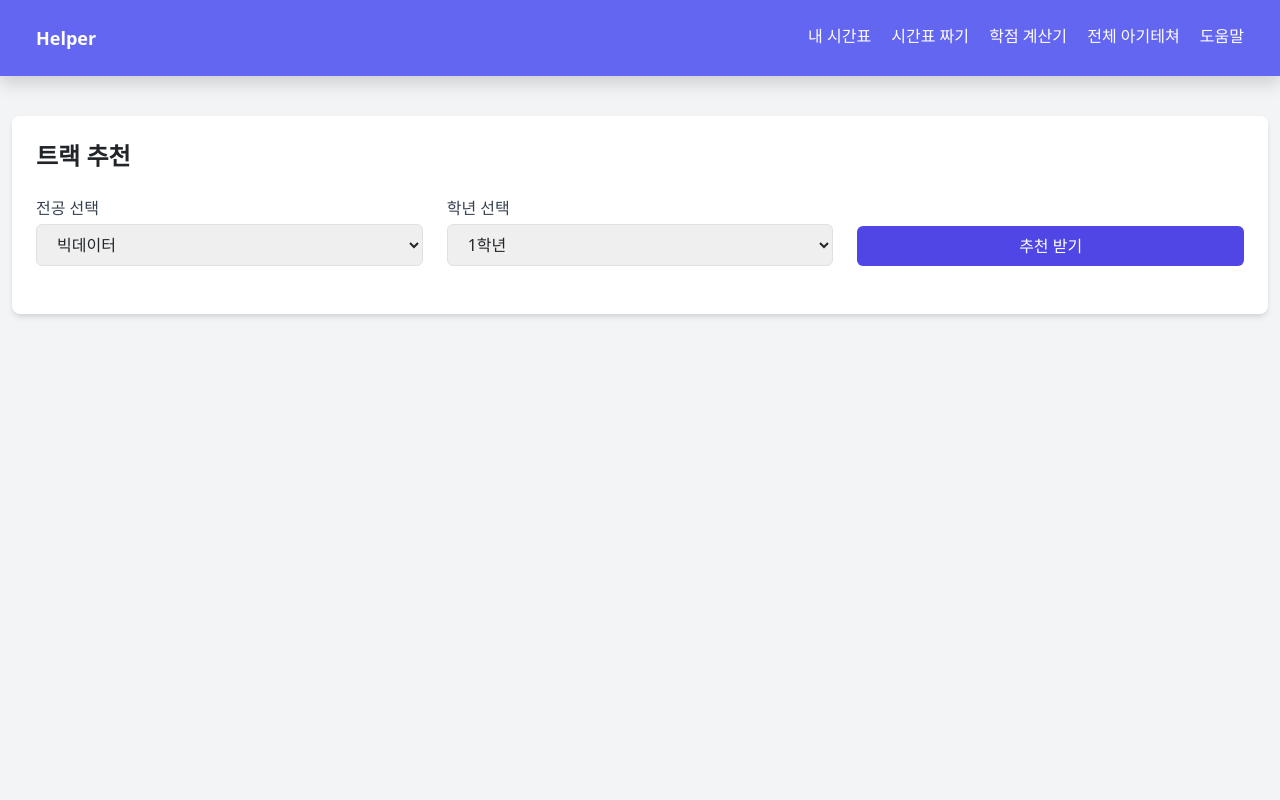
After one commit to Cansur/Timetable-Assistant-Using-AI, a Flask app: page /track-recommend in a window 1280 px wide. The commit adds this page. Run offline with Flask 3, Linux system fonts and the light colour scheme; some libraries are stand-ins or nearby versions.

Commit message:
트랙추가(태빈)

```diff
--- a/back/apps/views/routes.py
+++ b/back/apps/views/routes.py
@@ -1,4 +1,5 @@
-from flask import Blueprint, Flask, render_template
+from flask import Blueprint, Flask, render_template, request, jsonify
+import random
 
 routes = Blueprint("routes", __name__)
 
@@ -18,9 +19,44 @@ def chat2_world():
 def statistics_world():
     return render_template('statistics.html')
 
-@routes.route('/compare')
-def compare_world():
-    return render_template('compare.html')
+@routes.route("/api/track-recommend", methods=["POST"])
+def api_track_recommend():
+    # 전공별 학년별 과목 목록
+    track_subjects = {
+        "빅데이터": {
+            "1학년": ["자바프로그래밍 I", "이산구조론", "파이썬과학프로그래밍기초", "C프로그래밍"],
+            "2학년": ["자료구조", "C프로그래밍", "데이터사이언스기초", "컴퓨터구조"],
+            "3학년": ["머신러닝", "데이터마이닝", "운영체제", "프로그래밍이론"],
+            "4학년": ["시스템보안", "클라우드컴퓨팅", "빅데이터개론", "계산이론"]
+        },
+        "콘텐츠IT": {
+            "1학년": ["자바프로그래밍 I", "이산구조론", "C프로그래밍"],
+            "2학년": ["자료구조", "데이터베이스기초", "파이썬과학프로그래밍기초"],
+            "3학년": ["소프트웨어공학", "윈도우프로그래밍", "웹프로그래밍", "정보보호론"],
+            "4학년": ["게임프로그래밍", "머신러닝응용", "영상처리와딥러닝", "HCI"]
+        },
+        "스마트IoT": {
+            "1학년": ["자바프로그래밍 I", "이산구조론", "선형대수"],
+            "2학년": ["C프로그래밍", "신호및시스템", "데이터사이언스기초", "회로이론 및 실험"],
+            "3학년": ["IoT네트워크", "오픈소스하드웨어응용", "통신네트워크시스템", "블록체인"],
+            "4학년": ["네트워크보안", "고급임베디드시스템", "소프트웨어캡스톤디자인", "임베디드시스템"]
+        }
+    }
+
+    # 프론트에서 보낸 데이터 받기
+    data = request.get_json()
+    track = data.get("track")   # 예: 빅데이터
+    grade = data.get("grade")   # 예: 3학년
+
+    # 유효성 검사
+    if not track or not grade or track not in track_subjects or grade not in track_subjects[track]:
+        return jsonify({"error": "잘못된 전공 또는 학년입니다."}), 400
+
+    # 랜덤 추천 (최대 3개)
+    candidates = track_subjects[track][grade]
+    subjects = random.sample(candidates, k=min(3, len(candidates)))
+
+    return jsonify({"subjects": subjects})
 
 # @routes.route('/layout-static.html')
 # def layout_static():
@@ -53,3 +89,7 @@ def compare_world():
 @routes.route('/test')
 def test():
     return render_template('temp/test.html')
+
+@routes.route('/track-recommend')
+def track_recommend_page():
+    return render_template('track_recommend.html')
--- a/back/templates/index.html
+++ b/back/templates/index.html
@@ -31,6 +31,7 @@
                         <li><a href="/compare">시간표 비교 하기</a></li>
                     </ul>
                 </li>
+                <li><a href="/track-recommend">트랙 추천</a></li>
                 <li><a href="#">학점 계산기</a></li>
                 <li><a href="#">전체 아키텍처</a></li>
                 <li><a href="https://github.com/Cansur/Timetable-Assistant-Using-AI">도움말</a></li>
--- a/back/templates/temp/layout-static.html
+++ b/back/templates/temp/layout-static.html
@@ -47,6 +47,11 @@
                                 Dashboard
                             </a>
                             <div class="sb-sidenav-menu-heading">Interface</div>
+                            <a class="nav-link" href="/track-recommend">
+                                <div class="sb-nav-link-icon"><i class="fas fa-stream"></i></div>
+                                트랙 추천
+                            </a>
+
                             <a class="nav-link collapsed" href="#" data-bs-toggle="collapse" data-bs-target="#collapseLayouts" aria-expanded="false" aria-controls="collapseLayouts">
                                 <div class="sb-nav-link-icon"><i class="fas fa-columns"></i></div>
                                 Layouts
--- /dev/null
+++ b/back/templates/track_recommend.html
@@ -0,0 +1,102 @@
+<!DOCTYPE html>
+<html lang="ko">
+
+<head>
+    <meta charset="utf-8" />
+    <meta http-equiv="X-UA-Compatible" content="IE=edge" />
+    <meta name="viewport" content="width=device-width, initial-scale=1, shrink-to-fit=no" />
+    <meta name="description" content="트랙 추천" />
+    <meta name="author" content="GPT" />
+    <title>Helper - 트랙 추천</title>
+    <link href="https://cdn.jsdelivr.net/npm/simple-datatables@7.1.2/dist/style.min.css" rel="stylesheet" />
+    <link href="/static/css/styles.css" rel="stylesheet" />
+    <link href="/static/css/myStyles.css" rel="stylesheet" />
+    <link href="https://cdn.jsdelivr.net/npm/tailwindcss@2.2.19/dist/tailwind.min.css" rel="stylesheet" />
+    <link href="https://fonts.googleapis.com/css2?family=Inter:wght@400;500;600&display=swap" rel="stylesheet" />
+    <script src="https://use.fontawesome.com/releases/v6.3.0/js/all.js" crossorigin="anonymous"></script>
+</head>
+
+<body class="bg-gray-100">
+    <!-- 네비게이션 바 -->
+    <nav class="bg-indigo-500 p-4 shadow text-white">
+        <div class="container mx-auto flex justify-between">
+            <div class="text-lg font-semibold">Helper</div>
+            <div class="space-x-4">
+                <a href="/" class="hover:underline">내 시간표</a>
+                <a href="#" class="hover:underline">시간표 짜기</a>
+                <a href="/chat" class="hover:underline">학점 계산기</a>
+                <a href="/statistics" class="hover:underline">전체 아기테쳐</a>
+                <a href="#" class="hover:underline">도움말</a>
+            </div>
+        </div>
+    </nav>
+
+    <!-- 본문 콘텐츠 -->
+    <main class="container mx-auto mt-10">
+        <div class="bg-white rounded-lg shadow-md p-6">
+            <h2 class="text-2xl font-bold mb-6">트랙 추천</h2>
+
+            <!-- 선택 폼 -->
+            <div class="grid grid-cols-1 md:grid-cols-3 gap-4 mb-6">
+                <div>
+                    <label for="track" class="block mb-1 font-medium text-gray-700">전공 선택</label>
+                    <select id="track" class="w-full border border-gray-300 rounded px-3 py-2">
+                        <option value="빅데이터">빅데이터</option>
+                        <option value="콘텐츠IT">콘텐츠IT</option>
+                        <option value="스마트IoT">스마트IoT</option>
+                    </select>
+                </div>
+                <div>
+                    <label for="grade" class="block mb-1 font-medium text-gray-700">학년 선택</label>
+                    <select id="grade" class="w-full border border-gray-300 rounded px-3 py-2">
+                        <option value="1학년">1학년</option>
+                        <option value="2학년">2학년</option>
+                        <option value="3학년">3학년</option>
+                        <option value="4학년">4학년</option>
+                    </select>
+                </div>
+                <div class="flex items-end">
+                    <button onclick="fetchRecommendation()" class="w-full bg-indigo-600 text-white px-4 py-2 rounded hover:bg-indigo-700 transition">
+                        추천 받기
+                    </button>
+                </div>
+            </div>
+
+            <!-- 결과 영역 -->
+            <div id="result" style="display: none;">
+                <h3 class="text-lg font-semibold mb-2">추천 과목</h3>
+                <ul id="subject-list" class="list-disc list-inside text-gray-800"></ul>
+            </div>
+        </div>
+    </main>
+
+    <script>
+        async function fetchRecommendation() {
+            const track = document.getElementById('track').value;
+            const grade = document.getElementById('grade').value;
+
+            const response = await fetch('/api/track-recommend', {
+                method: 'POST',
+                headers: { 'Content-Type': 'application/json' },
+                body: JSON.stringify({ track, grade })
+            });
+
+            const data = await response.json();
+            const list = document.getElementById('subject-list');
+            const resultBox = document.getElementById('result');
+
+            list.innerHTML = '';
+            if (data.subjects) {
+                data.subjects.forEach(subject => {
+                    const li = document.createElement('li');
+                    li.textContent = subject;
+                    list.appendChild(li);
+                });
+                resultBox.style.display = 'block';
+            } else {
+                list.innerHTML = '<li>추천 과목이 없습니다.</li>';
+            }
+        }
+    </script>
+</body>
+</html>
```
